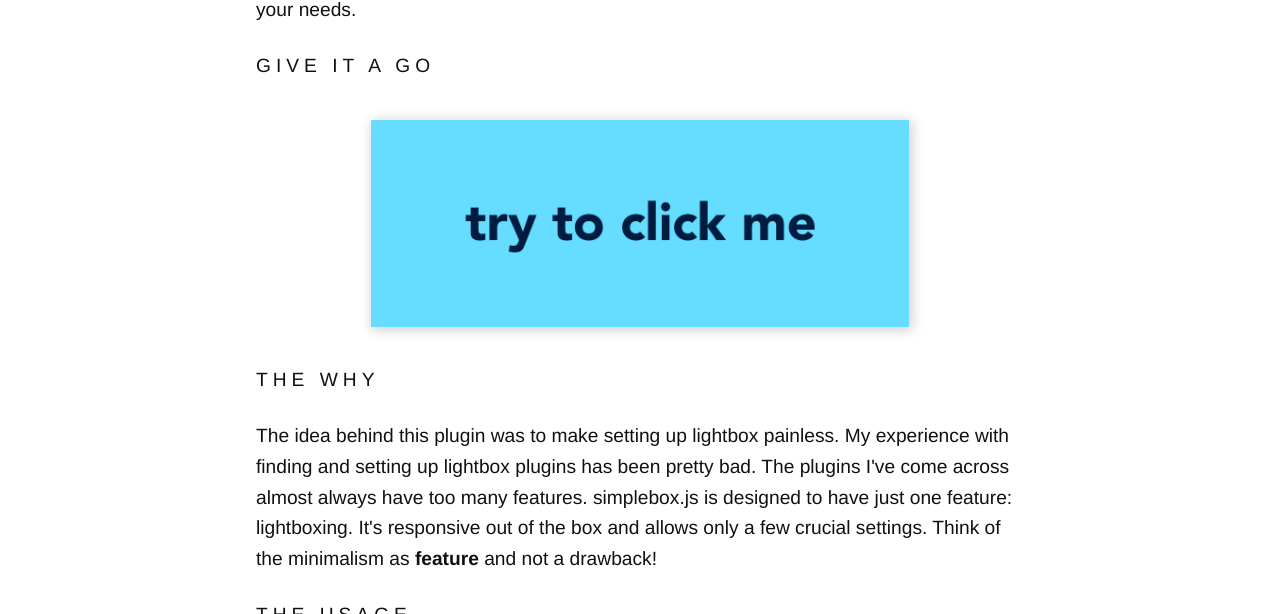
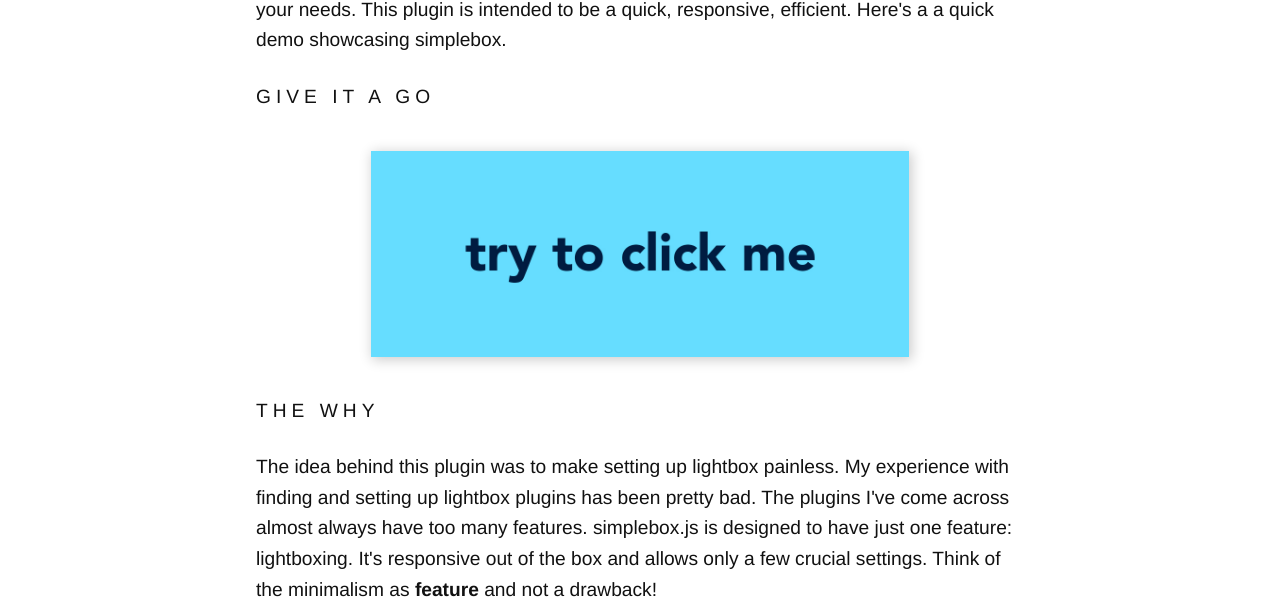
Before and after one commit to libhide/simplebox.js, a website: page index.html in a window 1280 px wide. Shown: the part 486-1100 px from the top of the page. Drawn offline with Linux system fonts and the light colour scheme; files whose address does not match are found by name.

Commit message:
Add all text content

```diff
--- a/index.html
+++ b/index.html
@@ -23,7 +23,7 @@
     </header>
     <main>
       <section class="about">
-        <p><strong>simplebox.js</strong> is a lightweight lightbox plugin (1.4 KB) that is easy to modify or extend to fit your needs.</p>
+        <p><strong>simplebox.js</strong> is a lightweight lightbox plugin (1.4 KB) that is easy to modify or extend to fit your needs. This plugin is intended to be a quick, responsive, efficient. Here's a a quick demo showcasing simplebox.</p>
         <h4 class="thin uppercase">Give it a go</h4>
         <img class="hero-image slb" src="img/click-me.jpg">
         <h4 class="thin uppercase">The Why</h4>
```
